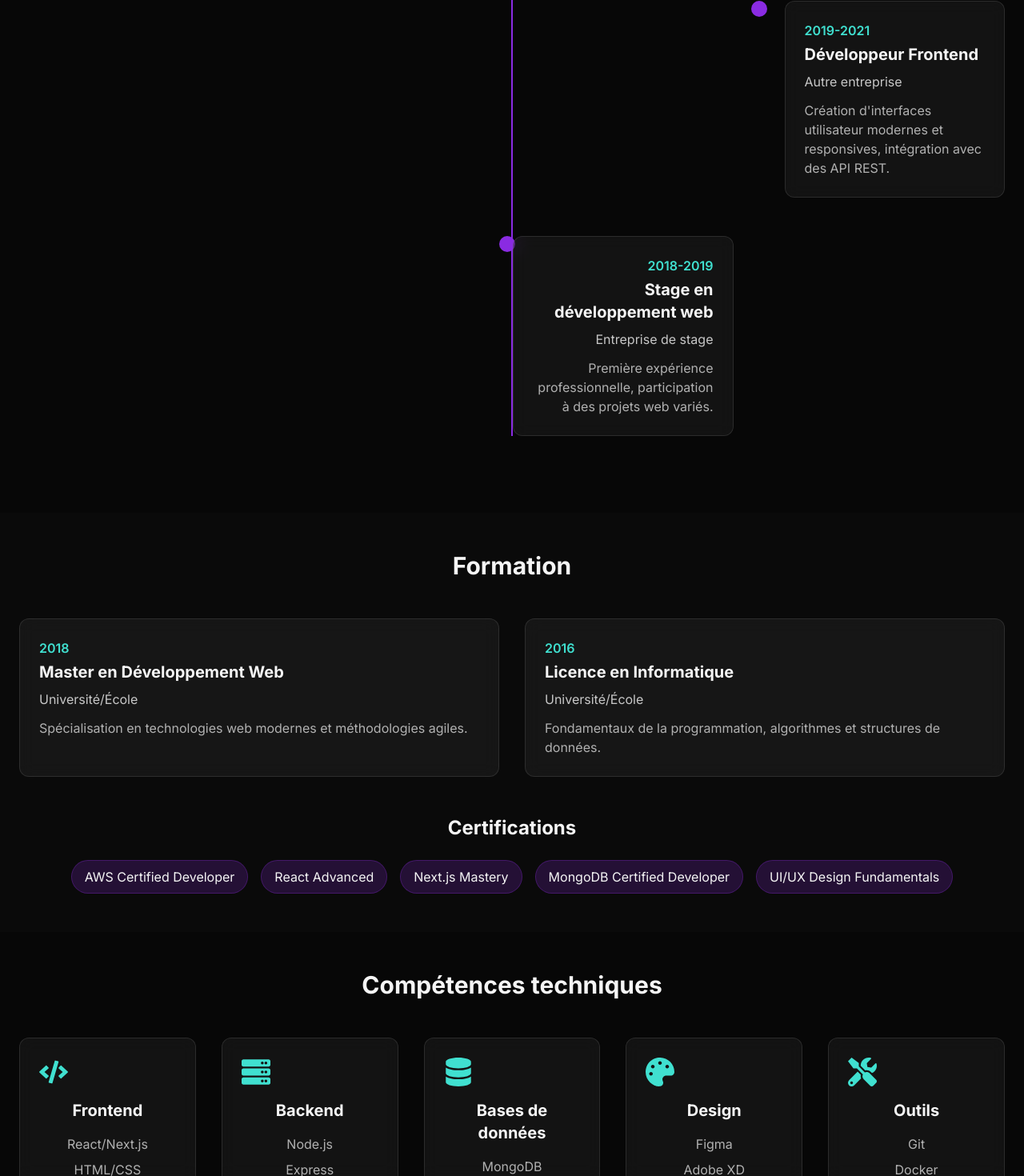
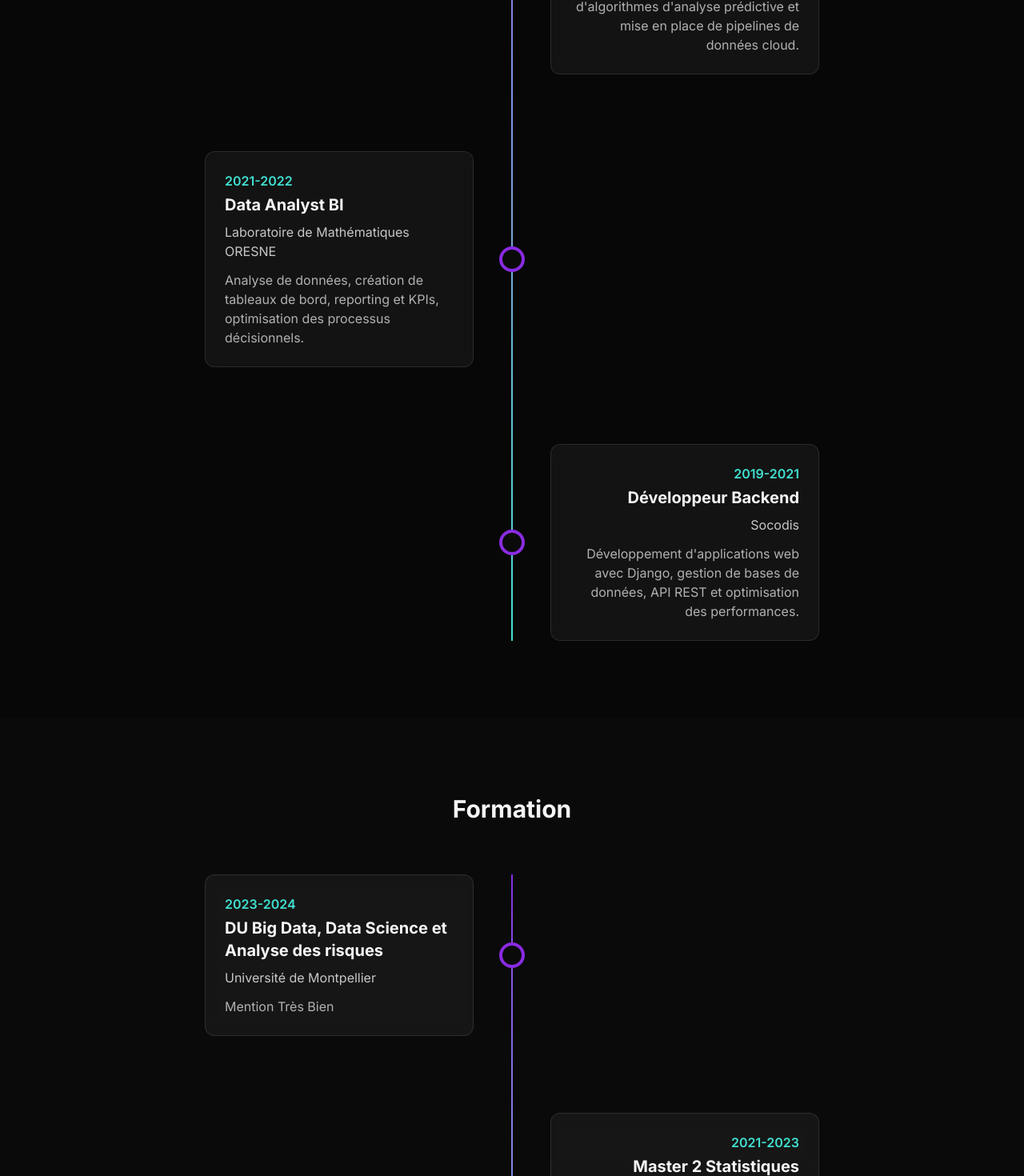
Before and after one commit to HumbledDS/raktiak-studio, a Next.js app: page /about in a window 1280 px wide. Shown: the part 1330-2800 px from the top of the page at 80% size. Built offline with nearby package versions, Linux system fonts and the light colour scheme.

Commit message:
il reste plus que la page projets et le mail de contact

```diff
--- /dev/null
+++ b/src/app/about/metadata.ts
@@ -0,0 +1,6 @@
+import { Metadata } from "next";
+
+export const metadata: Metadata = {
+  title: "À propos | RakTiak Studio",
+  description: "Découvrez mon parcours, mes compétences et ma passion pour le développement web.",
+};
--- a/src/app/about/page.tsx
+++ b/src/app/about/page.tsx
@@ -1,20 +1,30 @@
+"use client";
+
+import { motion } from "framer-motion";
+import { FaCode, FaServer, FaDatabase, FaPalette, FaTools, FaBook, FaGamepad, FaMusic, FaPlane, FaCamera, FaRunning } from "react-icons/fa";
 import Image from "next/image";
-import { Metadata } from "next";
-import { FaCode, FaServer, FaPalette, FaDatabase, FaTools } from "react-icons/fa";
+import ScrollReveal from "@/components/ScrollReveal";
 
-export const metadata: Metadata = {
-  title: "À propos | RakTiak Studio",
-  description: "Découvrez mon parcours, mes compétences et ma passion pour le développement web.",
+export default function About() {
+  const fadeInUp = {
+    initial: { opacity: 0, y: 20 },
+    animate: { opacity: 1, y: 0 },
+    transition: { duration: 0.5 }
   };
 
-export default function About() {
   return (
     <div className="min-h-screen pt-24 pb-12">
       {/* Section Introduction */}
+      <ScrollReveal>
         <section className="py-12 px-6">
           <div className="container mx-auto">
             <div className="flex flex-col md:flex-row gap-12 items-center">
-            <div className="w-full md:w-1/3 relative">
+              <motion.div
+                className="w-full md:w-1/3 relative"
+                initial={{ opacity: 0, scale: 0.9 }}
+                animate={{ opacity: 1, scale: 1 }}
+                transition={{ duration: 0.5 }}
+              >
                 <div className="aspect-square relative rounded-xl overflow-hidden border-2 border-[#8A2BE2]/30">
                   <Image
                     src="/profile.jpg"
@@ -25,119 +35,155 @@ export default function About() {
                   />
                 </div>
                 <div className="absolute -bottom-4 -right-4 w-full h-full rounded-xl border-2 border-[#40E0D0]/30 -z-10"></div>
-            </div>
+              </motion.div>
 
-            <div className="w-full md:w-2/3">
+              <motion.div
+                className="w-full md:w-2/3"
+                initial={{ opacity: 0, x: 20 }}
+                animate={{ opacity: 1, x: 0 }}
+                transition={{ duration: 0.5, delay: 0.2 }}
+              >
                 <h1 className="text-4xl md:text-5xl font-bold mb-6 text-gradient">À propos de moi</h1>
                 <p className="text-xl mb-6 text-[#F5F5F5]/80">
-                Bonjour, je suis <span className="text-[#40E0D0] font-semibold">Babacar</span>, développeur fullstack passionné par la création d'expériences web innovantes.
+                  Bonjour, je suis <span className="text-[#40E0D0] font-semibold">Babacar</span>, développeur fullstack et Data Engineer passionné par la création d'expériences web innovantes et l'analyse de données.
                 </p>
                 <p className="text-[#F5F5F5]/70 mb-6">
-                Basé à Paris, je conçois et développe des sites web et applications sur mesure qui allient esthétique moderne et fonctionnalités robustes. Mon objectif est de transformer vos idées en solutions digitales performantes qui répondent parfaitement à vos besoins.
+                  Basé à Paris, je combine expertise en développement web et en Cloud/Data Engineering et Marketing pour créer des solutions digitales complètes. Mon approche unique mêle design moderne, fonctionnalités robustes et analyse de données sectorielles pour des projets à forte valeur ajoutée pour votre business.
                 </p>
                 <p className="text-[#F5F5F5]/70">
-                Avec une approche centrée sur l'utilisateur et un souci constant de la qualité, je m'engage à livrer des projets qui dépassent vos attentes et qui contribuent réellement à la croissance de votre activité.
+                  Avec une approche centrée sur l'utilisateur notamment avec la view Mobile et un souci constant de la qualité, je m'engage à livrer des projets qui dépassent vos attentes et qui contribuent réellement à la croissance de votre activité.
                 </p>
-            </div>
+              </motion.div>
             </div>
           </div>
         </section>
+      </ScrollReveal>
 
       {/* Section Parcours professionnel */}
-      <section className="py-12 px-6 bg-black/30">
+      <section className="py-24 px-6 bg-black/30">
         <div className="container mx-auto">
-          <h2 className="text-3xl font-bold mb-12 text-center">Mon parcours professionnel</h2>
+          <h2 className="text-3xl font-bold mb-16 text-center">Mon parcours professionnel</h2>
 
-          <div className="relative border-l-2 border-[#8A2BE2] ml-4 md:ml-[calc(50%-1px)] pl-8 md:pl-0">
+          <div className="relative max-w-3xl mx-auto">
+            {/* Ligne verticale */}
+            <div className="absolute left-[15px] md:left-1/2 top-0 bottom-0 w-0.5 bg-gradient-to-b from-[#8A2BE2] to-[#40E0D0] transform md:-translate-x-1/2"></div>
+
+            {/* Expériences */}
+            <div className="space-y-24">
               {[
                 {
                   period: "2023-Présent",
-                title: "Fondateur",
+                  title: "Freelance : Web Dev & Data Engineer",
                   company: "RakTiak Studio",
-                description: "Création de sites web et applications sur mesure pour des clients de divers secteurs."
+                  description: "Création de sites web et applications sur mesure, conseil en Data Engineering et solutions cloud pour divers secteurs d'activité."
                 },
                 {
-                period: "2021-2023",
-                title: "Développeur Fullstack",
-                company: "Entreprise précédente",
-                description: "Développement d'applications web complexes, optimisation des performances et expérience utilisateur."
+                  period: "2022-2023",
+                  title: "Cloud/Data Engineer",
+                  company: "Orange Sonatel Telecom",
+                  description: "Conception et implémentation de solutions Big Data, développement d'algorithmes d'analyse prédictive et mise en place de pipelines de données cloud."
+                },
+                {
+                  period: "2021-2022",
+                  title: "Data Analyst BI",
+                  company: "Laboratoire de Mathématiques ORESNE",
+                  description: "Analyse de données, création de tableaux de bord, reporting et KPIs, optimisation des processus décisionnels."
                 },
                 {
                   period: "2019-2021",
-                title: "Développeur Frontend",
-                company: "Autre entreprise",
-                description: "Création d'interfaces utilisateur modernes et responsives, intégration avec des API REST."
-              },
-              {
-                period: "2018-2019",
-                title: "Stage en développement web",
-                company: "Entreprise de stage",
-                description: "Première expérience professionnelle, participation à des projets web variés."
+                  title: "Développeur Backend",
+                  company: "Socodis",
+                  description: "Développement d'applications web avec Django, gestion de bases de données, API REST et optimisation des performances."
                 }
               ].map((experience, index) => (
                 <div
                   key={index}
-                className={`mb-12 relative ${
-                  index % 2 === 0 ? "md:ml-[calc(50%+2rem)]" : "md:mr-[calc(50%+2rem)] md:text-right"
+                  className={`relative flex items-center gap-8 ${
+                    index % 2 === 0 ? 'md:flex-row' : 'md:flex-row-reverse'
                   }`}
                 >
-                <div className={`absolute top-0 ${
-                  index % 2 === 0 ? "md:-left-[calc(2rem+10px)]" : "md:-right-[calc(2rem+10px)]"
-                } -left-[calc(1rem+1px)] w-5 h-5 rounded-full bg-[#8A2BE2]`}></div>
+                  {/* Point sur la timeline */}
+                  <div className="absolute left-0 md:left-1/2 w-8 h-8 bg-[#0A0A0A] border-4 border-[#8A2BE2] rounded-full transform md:-translate-x-1/2 z-10"></div>
 
-                <div className="glass rounded-xl p-6 border border-[#8A2BE2]/20">
+                  {/* Contenu */}
+                  <div className={`flex-1 ${
+                    index % 2 === 0
+                      ? 'md:pr-16 pl-16 md:pl-0 text-left'
+                      : 'md:pl-16 pl-16 md:text-right'
+                  }`}>
+                    <div className="glass rounded-xl p-6 border border-[#8A2BE2]/20 hover:border-[#40E0D0]/50 transition-all">
                       <div className="text-[#40E0D0] font-semibold mb-1">{experience.period}</div>
                       <h3 className="text-xl font-bold mb-2">{experience.title}</h3>
                       <div className="text-[#F5F5F5]/80 mb-3">{experience.company}</div>
                       <div className="text-[#F5F5F5]/70">{experience.description}</div>
                     </div>
                   </div>
+
+                  {/* Espace pour l'autre côté */}
+                  <div className="hidden md:block flex-1"></div>
+                </div>
               ))}
+            </div>
           </div>
         </div>
       </section>
 
       {/* Section Formation */}
-      <section className="py-12 px-6">
+      <section className="py-24 px-6">
         <div className="container mx-auto">
-          <h2 className="text-3xl font-bold mb-12 text-center">Formation</h2>
+          <h2 className="text-3xl font-bold mb-16 text-center">Formation</h2>
 
-          <div className="grid grid-cols-1 md:grid-cols-2 gap-8">
+          <div className="relative max-w-3xl mx-auto">
+            {/* Ligne verticale */}
+            <div className="absolute left-[15px] md:left-1/2 top-0 bottom-0 w-0.5 bg-gradient-to-b from-[#8A2BE2] to-[#40E0D0] transform md:-translate-x-1/2"></div>
+
+            {/* Formations */}
+            <div className="space-y-24">
               {[
                 {
-                year: "2018",
-                degree: "Master en Développement Web",
-                school: "Université/École",
-                description: "Spécialisation en technologies web modernes et méthodologies agiles."
+                  period: "2023-2024",
+                  title: "DU Big Data, Data Science et Analyse des risques",
+                  school: "Université de Montpellier",
+                  details: "Mention Très Bien"
                 },
                 {
-                year: "2016",
-                degree: "Licence en Informatique",
-                school: "Université/École",
-                description: "Fondamentaux de la programmation, algorithmes et structures de données."
+                  period: "2021-2023",
+                  title: "Master 2 Statistiques Appliquées et Analyse Décisionnelle",
+                  school: "Université de Caen",
+                  details: "Mention Bien"
+                },
+                {
+                  period: "2019-2021",
+                  title: "Double Licence",
+                  school: "Université de Caen",
+                  details: "Licence 3 Mathématiques Appliquées et Licence 3 Informatique"
                 }
               ].map((education, index) => (
-              <div key={index} className="glass rounded-xl p-6 border border-[#8A2BE2]/20">
-                <div className="text-[#40E0D0] font-semibold mb-1">{education.year}</div>
-                <h3 className="text-xl font-bold mb-2">{education.degree}</h3>
+                <div
+                  key={index}
+                  className={`relative flex items-center gap-8 ${
+                    index % 2 === 0 ? 'md:flex-row' : 'md:flex-row-reverse'
+                  }`}
+                >
+                  {/* Point sur la timeline */}
+                  <div className="absolute left-0 md:left-1/2 w-8 h-8 bg-[#0A0A0A] border-4 border-[#8A2BE2] rounded-full transform md:-translate-x-1/2 z-10"></div>
+
+                  {/* Contenu */}
+                  <div className={`flex-1 ${
+                    index % 2 === 0
+                      ? 'md:pr-16 pl-16 md:pl-0 text-left'
+                      : 'md:pl-16 pl-16 md:text-right'
+                  }`}>
+                    <div className="glass rounded-xl p-6 border border-[#8A2BE2]/20 hover:border-[#40E0D0]/50 transition-all">
+                      <div className="text-[#40E0D0] font-semibold mb-1">{education.period}</div>
+                      <h3 className="text-xl font-bold mb-2">{education.title}</h3>
                       <div className="text-[#F5F5F5]/80 mb-3">{education.school}</div>
-                <p className="text-[#F5F5F5]/70">{education.description}</p>
+                      <div className="text-[#F5F5F5]/70">{education.details}</div>
                     </div>
-            ))}
                   </div>
 
-          <div className="mt-12">
-            <h3 className="text-2xl font-bold mb-6 text-center">Certifications</h3>
-            <div className="flex flex-wrap justify-center gap-4">
-              {[
-                "AWS Certified Developer",
-                "React Advanced",
-                "Next.js Mastery",
-                "MongoDB Certified Developer",
-                "UI/UX Design Fundamentals"
-              ].map((cert, index) => (
-                <div key={index} className="bg-[#8A2BE2]/20 px-4 py-2 rounded-full border border-[#8A2BE2]/30">
-                  {cert}
+                  {/* Espace pour l'autre côté */}
+                  <div className="hidden md:block flex-1"></div>
                 </div>
               ))}
             </div>
@@ -155,27 +201,27 @@ export default function About() {
               {
                 icon: <FaCode className="text-4xl text-[#40E0D0] mb-4" />,
                 title: "Frontend",
-                skills: ["React/Next.js", "HTML/CSS", "JavaScript/TypeScript", "Tailwind CSS", "GSAP/Framer Motion"]
+                skills: ["React/Next.js", "HTML/CSS", "JavaScript/TypeScript", "Tailwind CSS"]
               },
               {
                 icon: <FaServer className="text-4xl text-[#40E0D0] mb-4" />,
                 title: "Backend",
-                skills: ["Node.js", "Express", "PHP", "Python", "API REST/GraphQL"]
+                skills: ["Node.js", "Express", "Python", "API REST/GraphQL"]
               },
               {
                 icon: <FaDatabase className="text-4xl text-[#40E0D0] mb-4" />,
                 title: "Bases de données",
-                skills: ["MongoDB", "MySQL", "PostgreSQL", "Firebase", "Redis"]
+                skills: ["MySQL", "PostgreSQL", "Firebase", "Redis"]
               },
               {
                 icon: <FaPalette className="text-4xl text-[#40E0D0] mb-4" />,
                 title: "Design",
-                skills: ["Figma", "Adobe XD", "Photoshop", "UI/UX", "Responsive Design"]
+                skills: ["Figma", "Photoshop", "UI/UX", "Responsive Design"]
               },
               {
                 icon: <FaTools className="text-4xl text-[#40E0D0] mb-4" />,
                 title: "Outils",
-                skills: ["Git", "Docker", "AWS", "CI/CD", "Jest/Testing Library"]
+                skills: ["Git", "Docker", "AWS", "CI/CD"]
               }
             ].map((category, index) => (
               <div key={index} className="glass rounded-xl p-6 border border-[#8A2BE2]/20 text-center">
@@ -193,25 +239,72 @@ export default function About() {
       </section>
 
       {/* Section Centres d'intérêt */}
-      <section className="py-12 px-6">
+      <ScrollReveal>
+        <section className="py-24 px-6 bg-gradient-to-b from-black/30 to-transparent">
           <div className="container mx-auto">
-          <h2 className="text-3xl font-bold mb-12 text-center">Centres d'intérêt</h2>
+            <h2 className="text-3xl font-bold mb-16 text-center">Centres d'intérêt</h2>
 
-          <div className="grid grid-cols-1 sm:grid-cols-2 md:grid-cols-3 lg:grid-cols-5 gap-6">
+            <div className="grid grid-cols-2 md:grid-cols-3 lg:grid-cols-5 gap-8">
               {[
-              "Nouvelles technologies",
-              "Photographie",
-              "Voyages",
-              "Sports",
-              "Musique"
-            ].map((hobby, index) => (
-              <div key={index} className="glass rounded-xl p-6 border border-[#8A2BE2]/20 text-center hover:border-[#40E0D0]/50 transition-all">
-                <div className="text-xl">{hobby}</div>
+                {
+                  icon: <FaBook className="text-3xl" />,
+                  title: "Lecture",
+                  description: "Passionné de science-fiction et d'ouvrages techniques"
+                },
+                {
+                  icon: <FaGamepad className="text-3xl" />,
+                  title: "Gaming",
+                  description: "Amateur de jeux de stratégie et de RPG"
+                },
+                {
+                  icon: <FaMusic className="text-3xl" />,
+                  title: "Musique",
+                  description: "Production musicale et découverte de nouveaux genres"
+                },
+                {
+                  icon: <FaPlane className="text-3xl" />,
+                  title: "Voyage",
+                  description: "Exploration de nouvelles cultures et destinations"
+                },
+                {
+                  icon: <FaCamera className="text-3xl" />,
+                  title: "Photographie",
+                  description: "Capture de moments et paysages urbains"
+                },
+                {
+                  icon: <FaRunning className="text-3xl" />,
+                  title: "Sport",
+                  description: "Pratique de la musculation et du running"
+                }
+              ].map((interest, index) => (
+                <motion.div
+                  key={index}
+                  className="glass rounded-xl p-6 border border-[#8A2BE2]/20 hover:border-[#40E0D0]/50 transition-all group"
+                  initial={{ opacity: 0, y: 20 }}
+                  whileInView={{ opacity: 1, y: 0 }}
+                  transition={{ duration: 0.5, delay: index * 0.1 }}
+                  viewport={{ once: true }}
+                  whileHover={{ y: -5 }}
+                >
+                  <div className="flex flex-col items-center text-center">
+                    <div className="mb-4 p-3 rounded-full bg-gradient-to-br from-[#8A2BE2]/20 to-[#40E0D0]/20 group-hover:from-[#8A2BE2]/30 group-hover:to-[#40E0D0]/30 transition-all">
+                      <span className="text-[#40E0D0] group-hover:scale-110 transition-transform duration-300 inline-block">
+                        {interest.icon}
+                      </span>
                     </div>
+                    <h3 className="text-xl font-bold mb-2 text-white group-hover:text-[#40E0D0] transition-colors">
+                      {interest.title}
+                    </h3>
+                    <p className="text-[#F5F5F5]/70 text-sm">
+                      {interest.description}
+                    </p>
+                  </div>
+                </motion.div>
               ))}
             </div>
           </div>
         </section>
+      </ScrollReveal>
 
       {/* Section Valeurs */}
       <section className="py-12 px-6 bg-black/30">
@@ -243,9 +336,16 @@ export default function About() {
       </section>
 
       {/* CTA Section */}
+      <ScrollReveal>
         <section className="py-16 px-6 relative">
           <div className="absolute inset-0 bg-gradient-to-br from-[#8A2BE2]/20 to-[#0A0A0A] z-0"></div>
-        <div className="container mx-auto relative z-10 text-center">
+          <motion.div
+            className="container mx-auto relative z-10 text-center"
+            initial={{ opacity: 0, y: 20 }}
+            whileInView={{ opacity: 1, y: 0 }}
+            transition={{ duration: 0.5 }}
+            viewport={{ once: true }}
+          >
             <h2 className="text-3xl md:text-4xl font-bold mb-6">Prêt à collaborer ensemble?</h2>
             <p className="text-xl text-[#F5F5F5]/80 mb-8 max-w-2xl mx-auto">
               Si mon profil correspond à vos besoins, n'hésitez pas à me contacter pour discuter de votre projet.
@@ -256,8 +356,9 @@ export default function About() {
             >
               Propose-moi ton projet
             </a>
-        </div>
+          </motion.div>
         </section>
+      </ScrollReveal>
     </div>
   );
 }
--- a/src/app/contact/page.tsx
+++ b/src/app/contact/page.tsx
@@ -301,7 +301,7 @@ export default function Contact() {
 
                 <div className="mt-10">
                   <h3 className="font-semibold mb-4">Délai de réponse</h3>
-                  <p className="text-[#F5F5F5]/70">Je m'engage à répondre à toutes les demandes dans un délai de 24 heures ouvrées.</p>
+                  <p className="text-[#F5F5F5]/70">Je m'engage à répondre à toutes les demandes dans un délai de 48 heures ouvrées.</p>
                 </div>
 
                 <div className="mt-10">
@@ -325,7 +325,7 @@ export default function Contact() {
             {[
               {
                 question: "Quel est votre délai de réponse ?",
-                answer: "Je m'engage à répondre à toutes les demandes dans un délai de 24 heures ouvrées."
+                answer: "Je m'engage à répondre à toutes les demandes dans un délai de 48 heures ouvrées."
               },
               {
                 question: "Comment se déroule la première consultation ?",
--- /dev/null
+++ b/src/app/metadata.ts
@@ -0,0 +1,6 @@
+import { Metadata } from "next";
+
+export const metadata: Metadata = {
+  title: "RakTiak Studio | Développement Web & Design",
+  description: "Création de sites web et applications sur mesure pour donner vie à vos projets digitaux avec élégance et performance.",
+};
```
Also changed, not shown: src/app/api/contact/route.ts (added, +50 -0 lines), src/app/projects/page.tsx (+9 -9 lines), src/app/services/page.tsx (+55 -51 lines). Lines whose indentation alone changed are shown as unchanged.
